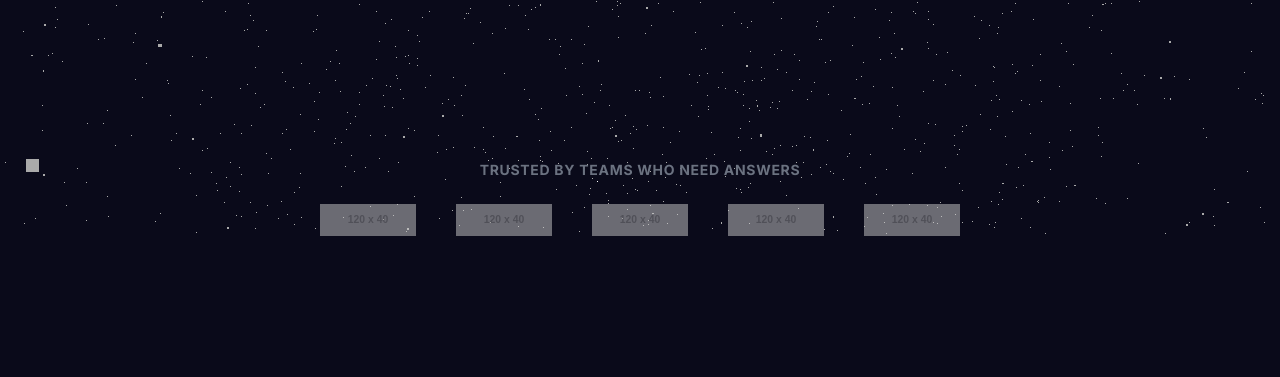
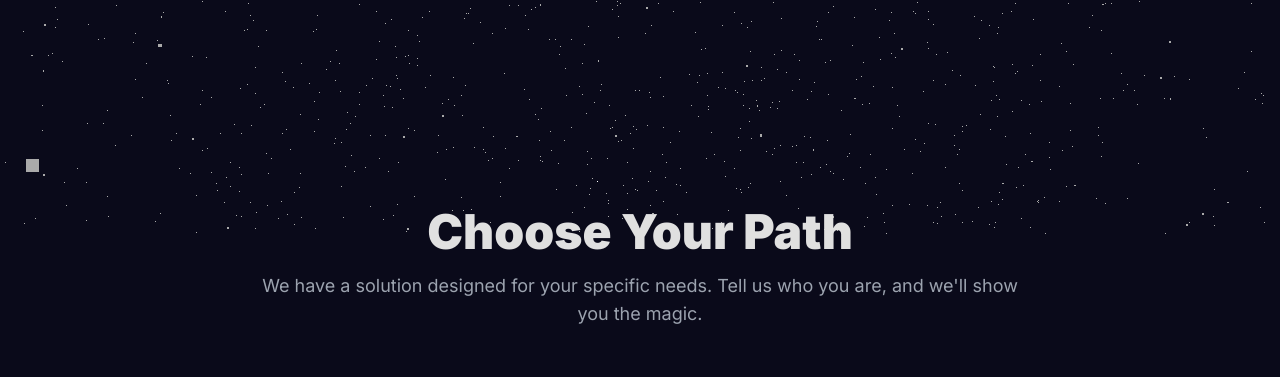
Before and after one commit to OmerCohen25/bimagics, a plain HTML site: page index01.html in a window 1280 px wide. Shown: the part 566-943 px from the top of the page. Drawn offline with nearby package versions, Linux system fonts and the light colour scheme; placeholder pictures from the web are drawn by us; animation ran at ten frames a second.

Commit message:
Update index01.html

```diff
--- a/index01.html
+++ b/index01.html
@@ -125,21 +125,6 @@
                         <a href="wizards.html" class="text-purple-300 font-bold py-3 px-8 rounded-full transition-all duration-300 transform hover:scale-105 border border-purple-500 hover:bg-purple-500/20 flex items-center gap-2">
                             See WizBI in Action <i data-lucide="arrow-right" class="w-4 h-4"></i>
                         </a>
-                    </div>
-                </div>
-            </section>
-
-            <section class="py-12 fade-in-section">
-                <div class="container mx-auto px-4 sm:px-6 lg:px-8">
-                    <div class="text-center">
-                        <p class="text-sm font-bold tracking-wider text-gray-500 uppercase mb-6">TRUSTED BY TEAMS WHO NEED ANSWERS</p>
-                        <div class="flex flex-wrap justify-center items-center gap-x-10 gap-y-6">
-                            <img src="https://via.placeholder.com/120x40/FFFFFF/0a0a1a?text=InnovateCo" alt="InnovateCo Logo" class="h-8 opacity-50 hover:opacity-100 transition-opacity">
-                            <img src="https://via.placeholder.com/120x40/FFFFFF/0a0a1a?text=DataCorp" alt="DataCorp Logo" class="h-8 opacity-50 hover:opacity-100 transition-opacity">
-                            <img src="https://via.placeholder.com/120x40/FFFFFF/0a0a1a?text=QuantumLeap" alt="QuantumLeap Logo" class="h-8 opacity-50 hover:opacity-100 transition-opacity">
-                            <img src="https://via.placeholder.com/120x40/FFFFFF/0a0a1a?text=NextGen" alt="NextGen Solutions Logo" class="h-8 opacity-50 hover:opacity-100 transition-opacity">
-                            <img src="https://via.placeholder.com/120x40/FFFFFF/0a0a1a?text=Vertex" alt="Vertex Inc. Logo" class="h-8 opacity-50 hover:opacity-100 transition-opacity">
-                        </div>
                     </div>
                 </div>
             </section>
```
